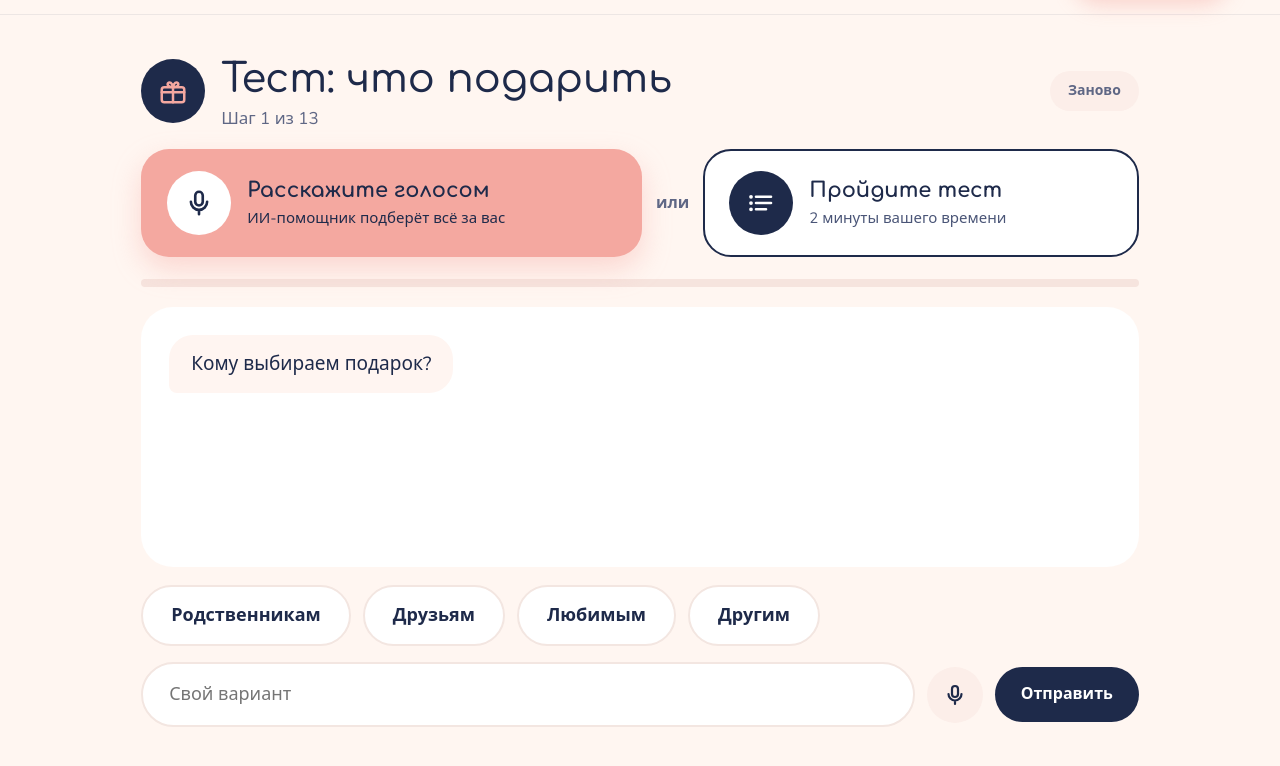
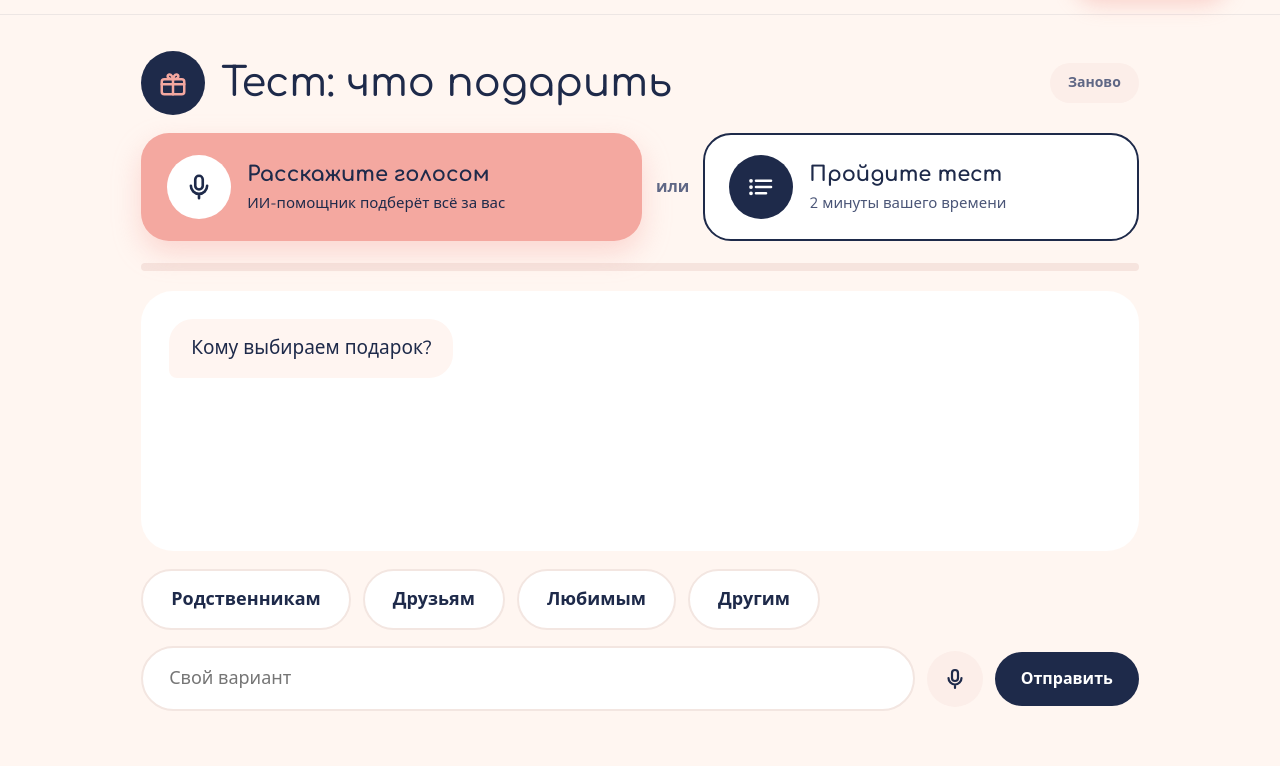
Before and after one commit to zarovkinvital005-create/darlu, a plain HTML site: page docs/ai.html in a window 1280 px wide. Shown: the part 74-840 px from the top of the page. Drawn offline with nearby package versions, Linux system fonts and the light colour scheme; no server answers.

Commit message:
Тест: убрана надпись «Шаг N из 13»
Co-Authored-By: Claude Sonnet 5.5 <noreply@anthropic.com>

```diff
--- a/docs/ai.html
+++ b/docs/ai.html
@@ -50,7 +50,7 @@
   <div class="ai-wrap">
     <div class="ai-head">
       <span class="ai-ava"><svg viewBox="0 0 24 24"><rect x="3" y="9" width="18" height="12" rx="2"/><path d="M3 13h18M12 9v12M12 9C9 9 7 7.500 8 5.800c1-1.600 3.400-.4 4 3.200.6-3.600 3-4.800 4-3.200 1 1.700-1 3.200-4 3.200z"/></svg></span>
-      <div class="ai-ttl"><h1>Тест: что подарить</h1><small id="stepLabel">Шаг 1 из 13</small></div>
+      <div class="ai-ttl"><h1>Тест: что подарить</h1><small id="stepLabel" hidden></small></div>
       <button class="again" id="restart" type="button">Заново</button>
     </div>
     <section class="ai-pick" id="aiPick">
```
